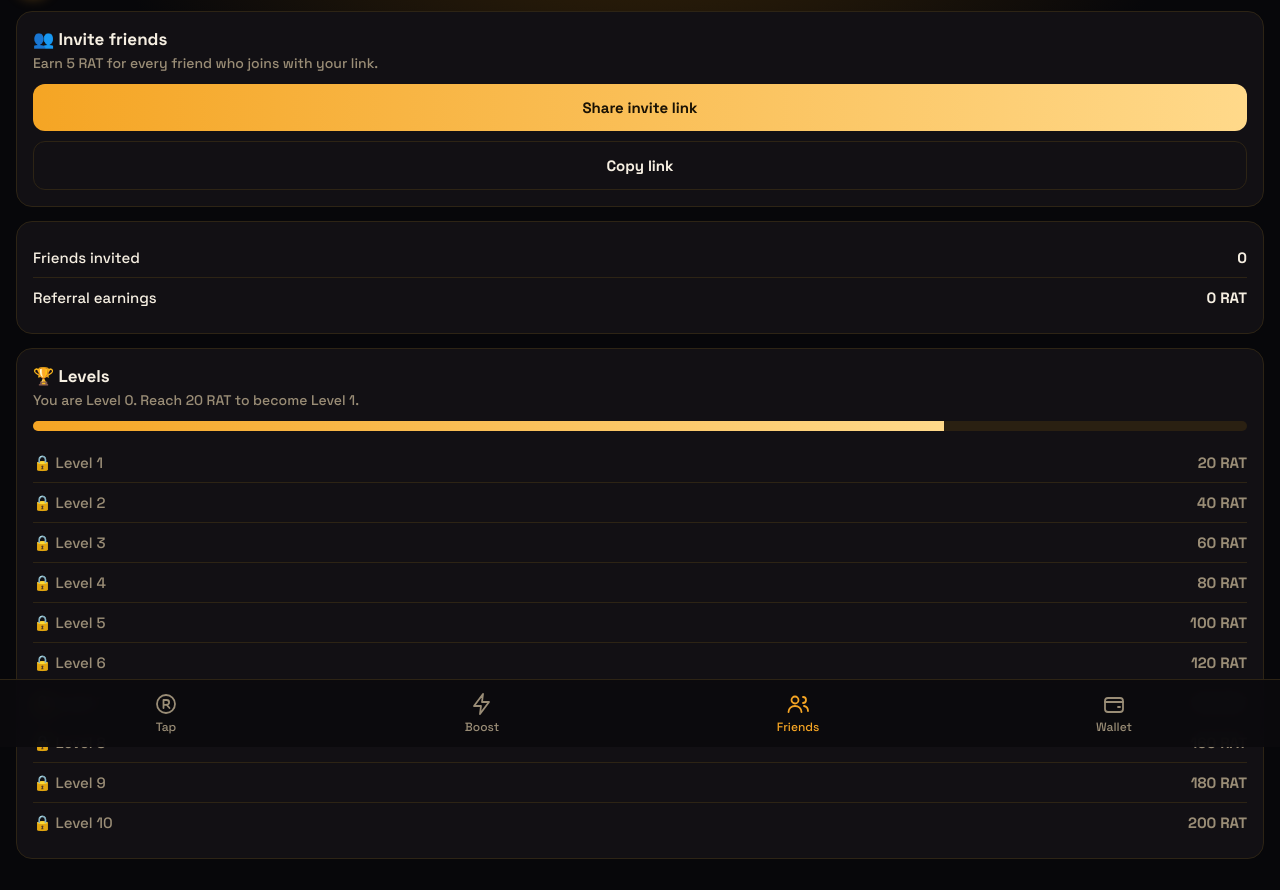
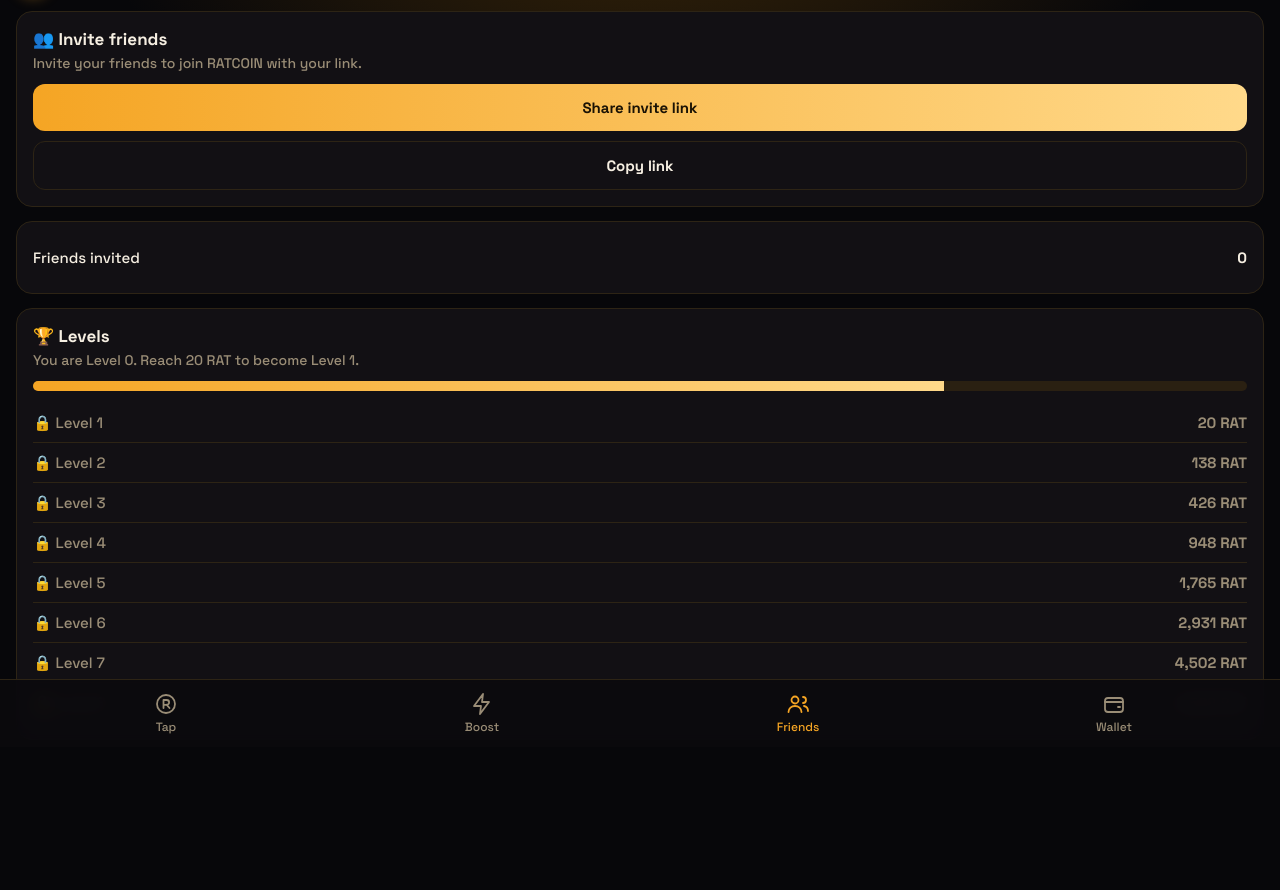
Before and after one commit to hoja67161-eng/ratcoin, a plain HTML site: page index.html in a window 1280 px wide. Both pictures are taken after a click on the button "Friends". Shown: the part 53-943 px from the top of the page. After the commit the page ends 885 px from the top, so only its background shows below. Drawn offline with Linux system fonts and the light colour scheme.

Commit message:
Update index.html

```diff
--- a/index.html
+++ b/index.html
@@ -39,6 +39,7 @@ body{margin:0;background:radial-gradient(900px 520px at 50% -8%,#3b2708 0%,trans
 .stat{display:flex;justify-content:space-between;padding:10px 0;border-bottom:1px solid var(--line);font-size:15px}.stat:last-child{border:0}
 .bar{height:10px;border-radius:99px;background:#2a2012;overflow:hidden;margin:4px 0 12px}
 .bar i{display:block;height:100%;width:0;background:linear-gradient(90deg,var(--a),var(--b));transition:width .3s}
+#rkList{max-height:320px;overflow-y:auto;position:relative;-webkit-overflow-scrolling:touch}
 .lv.done{color:var(--b)}.lv.cur{color:var(--a);font-weight:700}.lv.lock{color:var(--mut)}
 .badge{display:inline-block;margin-left:6px;font-size:12px;color:#1a1204;background:linear-gradient(90deg,var(--a),var(--b));padding:2px 8px;border-radius:99px;font-weight:700;vertical-align:middle}
 @media(prefers-reduced-motion:reduce){.float{animation:none;opacity:0}}
@@ -67,11 +68,10 @@ body{margin:0;background:radial-gradient(900px 520px at 50% -8%,#3b2708 0%,trans
 </section>
 
 <section class="tab" id="t-friends">
- <div class="card"><h3>👥 Invite friends</h3><p>Earn 5 RAT for every friend who joins with your link.</p>
+ <div class="card"><h3>👥 Invite friends</h3><p>Invite your friends to join RATCOIN with your link.</p>
   <button class="btn" id="inv">Share invite link</button>
   <button class="btn ghost" id="cp" style="margin-top:10px">Copy link</button></div>
- <div class="card"><div class="stat"><span>Friends invited</span><b id="fr">0</b></div>
-  <div class="stat"><span>Referral earnings</span><b id="fe">0 RAT</b></div></div>
+ <div class="card"><div class="stat"><span>Friends invited</span><b id="fr">0</b></div></div>
  <div class="card"><h3>🏆 Levels</h3><p id="rkInfo"></p>
   <div class="bar"><i id="rkBar"></i></div>
   <div id="rkList"></div></div>
@@ -90,23 +90,40 @@ const WALLET="UQDjtUFRElZPY4_git8O5MGq6YcYwty2CH6QfyYtKuAAh_6t";
 const BOT="RATCOINMINING_BOT";
 const UNIT=1e5, TAPS=1000, COOL=45*60*1000;
 const MT_PRICE=n=>0.30*n;          // Multitap: 0.30 TON x level number
+const MAX_MT=10;                   // Multitap max level
 const BOT_PRICE=0.50;              // Bot mining: 0.50 TON
 const BOT_DURATION=24*60*60*1000;  // 24 hours
-const RANK_STEP=20;                // every 20 RAT = +1 rank level
+
+// Rank levels: Level 1 = 20 RAT ... Level 400 = 350,000,000 RAT (smooth curve)
+const MAX_RANK=400;
+const FIRST_RANK_RAT=20;           // RAT needed for Level 1
+const TOP_RANK_RAT=350000000;      // RAT needed for Level 400
+const RANK_POW=Math.log(TOP_RANK_RAT/FIRST_RANK_RAT)/Math.log(MAX_RANK);
+const rankRat=n=>n>=MAX_RANK?TOP_RANK_RAT:n<=0?0:Math.round(FIRST_RANK_RAT*Math.pow(n,RANK_POW));
+const fmtR=n=>n.toLocaleString("en-US");
+
 const tg=window.Telegram?.WebApp; tg?.ready(); tg?.expand(); tg?.setHeaderColor?.("#07070a"); tg?.setBackgroundColor?.("#07070a");
 const uid=tg?.initDataUnsafe?.user?.id||"local", KEY="ratcoin2_"+uid;
 let S={bal:15*UNIT,mt:0,taps:0,cool:0,friends:0,bot:0,botLast:0,botAcc:0};
 try{Object.assign(S,JSON.parse(localStorage.getItem(KEY)||"{}"))}catch(e){}
 if(S.level!==undefined){S.mt=S.mt||S.level;delete S.level}   // migrate old saves
+S.mt=Math.min(S.mt,MAX_MT);
 const per=()=>1+S.mt, $=id=>document.getElementById(id), fmt=n=>(n/UNIT).toFixed(5);
-const rank=()=>Math.floor(S.bal/(RANK_STEP*UNIT));
+const rank=()=>{
+ const r=S.bal/UNIT;
+ if(r>=TOP_RANK_RAT)return MAX_RANK;
+ let n=Math.min(MAX_RANK,Math.floor(Math.pow(r/FIRST_RANK_RAT,1/RANK_POW)));
+ while(n<MAX_RANK&&r>=rankRat(n+1))n++;
+ while(n>0&&r<rankRat(n))n--;
+ return n;
+};
 const save=()=>{try{localStorage.setItem(KEY,JSON.stringify(S))}catch(e){}};
 const hms=ms=>{const s=Math.max(0,Math.ceil(ms/1000));return String(Math.floor(s/3600)).padStart(2,"0")+":"+String(Math.floor(s%3600/60)).padStart(2,"0")+":"+String(s%60).padStart(2,"0")};
 
 const icons={tap:'<circle cx="12" cy="12" r="9"/><path d="M9.5 16V8h3.2a2.4 2.4 0 0 1 0 4.8H9.5M12.8 12.8 15.5 16"/>',boost:'<path d="M13 2 4 14h7l-1 8 9-12h-7z"/>',friends:'<circle cx="9" cy="8" r="3.5"/><path d="M2.5 20c0-3.5 3-6 6.5-6s6.5 2.5 6.5 6M17 11a3 3 0 1 0 0-6M18 14c2.5.5 4 2.5 4 5"/>',wallet:'<rect x="3" y="6" width="18" height="14" rx="3"/><path d="M3 10h18M16 15h2"/>'};
 const names={tap:"Tap",boost:"Boost",friends:"Friends",wallet:"Wallet"};
 Object.keys(icons).forEach((k,i)=>{const b=document.createElement("button");b.innerHTML=`<svg viewBox="0 0 24 24">${icons[k]}</svg>${names[k]}`;if(!i)b.className="on";
- b.onclick=()=>{document.querySelectorAll(".tab").forEach(t=>t.classList.toggle("on",t.id=="t-"+k));[...$("nav").children].forEach(c=>c.classList.toggle("on",c===b))};$("nav").append(b)});
+ b.onclick=()=>{document.querySelectorAll(".tab").forEach(t=>t.classList.toggle("on",t.id=="t-"+k));[...$("nav").children].forEach(c=>c.classList.toggle("on",c===b));if(k==="friends")scrollRank()};$("nav").append(b)});
 
 // Bot mining: earns the same as one full round (1000 taps) per 45 minutes, automatically, for 24h.
 // Also catches up on time spent with the app closed.
@@ -122,16 +139,29 @@ function accrueBot(){
  if(now>=S.bot){S.bot=0;S.botLast=0;S.botAcc=0;save()}
 }
 
+let rkBuilt=-1;
+function scrollRank(){
+ const c=document.querySelector("#rkList .cur"), box=$("rkList");
+ if(c&&box.offsetParent)box.scrollTop=Math.max(0,c.offsetTop-60);
+}
 function renderRanks(){
- const r=rank(), next=(r+1)*RANK_STEP, prog=(S.bal/UNIT-r*RANK_STEP)/RANK_STEP*100;
- $("rkInfo").textContent=`You are Level ${r}. Reach ${next} RAT to become Level ${r+1}.`;
- $("rkBar").style.width=Math.min(100,Math.max(0,prog))+"%";
- const max=Math.max(10,r+3); let h="";
- for(let n=1;n<=max;n++){
-  const cls=n<r?"done":n===r?"cur":"lock", ic=n<=r?"✅":"🔒";
-  h+=`<div class="stat lv ${cls}"><span>${ic} Level ${n}${n===r?'<span class="badge">You</span>':''}</span><b>${n*RANK_STEP} RAT</b></div>`;
+ const r=rank();
+ if(r>=MAX_RANK){
+  $("rkInfo").textContent=`You reached the maximum level ${MAX_RANK} 🏆`;
+  $("rkBar").style.width="100%";
+ }else{
+  const cur=rankRat(r), next=rankRat(r+1), prog=(S.bal/UNIT-cur)/(next-cur)*100;
+  $("rkInfo").textContent=`You are Level ${r}. Reach ${fmtR(next)} RAT to become Level ${r+1}.`;
+  $("rkBar").style.width=Math.min(100,Math.max(0,prog))+"%";
  }
- if($("rkList").dataset.h!==h){$("rkList").innerHTML=h;$("rkList").dataset.h=h}
+ if(rkBuilt!==r){   // rebuild the list only when the level changes
+  let h="";
+  for(let n=1;n<=MAX_RANK;n++){
+   const cls=n<r?"done":n===r?"cur":"lock", ic=n<=r?"✅":"🔒";
+   h+=`<div class="stat lv ${cls}"><span>${ic} Level ${n}${n===r?'<span class="badge">You</span>':''}</span><b>${fmtR(rankRat(n))} RAT</b></div>`;
+  }
+  $("rkList").innerHTML=h; rkBuilt=r; scrollRank();
+ }
 }
 
 function render(){
@@ -146,15 +176,19 @@ function render(){
  $("perT").textContent="+"+fmt(per())+" per tap";
  $("rat").disabled=!!S.cool;
  if(S.cool){const s=Math.ceil(left/1000);$("cd").textContent="Next round in "+String(Math.floor(s/60)).padStart(2,"0")+":"+String(s%60).padStart(2,"0")}else $("cd").textContent="";
- // Boost
- $("mtInfo").textContent=`Level ${S.mt+1} costs ${MT_PRICE(S.mt+1).toFixed(2)} TON and raises your reward to ${fmt(TAPS*(S.mt+2))} RAT per round.`;
+ // Multitap
+ const mtMax=S.mt>=MAX_MT;
+ $("mtInfo").textContent=mtMax?`Maximum level reached (${MAX_MT}/${MAX_MT}).`:`Level ${S.mt+1} of ${MAX_MT} costs ${MT_PRICE(S.mt+1).toFixed(2)} TON and raises your reward to ${fmt(TAPS*(S.mt+2))} RAT per round.`;
+ $("buyMt").disabled=mtMax;
+ $("buyMt").textContent=mtMax?"Max level ✅":"Buy Multitap · "+MT_PRICE(S.mt+1).toFixed(2)+" TON";
+ // Bot
  const botOn=S.bot>Date.now();
  $("botInfo").textContent=botOn?`Bot is mining for you. Time left: ${hms(S.bot-Date.now())}`:`A bot mines for you automatically for 24 hours, even when the app is closed. Cost: ${BOT_PRICE.toFixed(2)} TON.`;
  $("buyBot").disabled=botOn; $("buyBot").textContent=botOn?"Bot is active ⛏️":"Buy Bot mining · "+BOT_PRICE.toFixed(2)+" TON";
- $("buyMt").textContent="Buy Multitap · "+MT_PRICE(S.mt+1).toFixed(2)+" TON";
- $("sCap").textContent=fmt(TAPS*per())+" RAT"; $("sMt").textContent=S.mt; $("sCost").textContent=MT_PRICE(S.mt+1).toFixed(2)+" TON";
+ $("sCap").textContent=fmt(TAPS*per())+" RAT"; $("sMt").textContent=S.mt+"/"+MAX_MT;
+ $("sCost").textContent=mtMax?"—":MT_PRICE(S.mt+1).toFixed(2)+" TON";
  $("sBot").textContent=botOn?hms(S.bot-Date.now()):"Inactive";
- $("fr").textContent=S.friends; $("fe").textContent=(S.friends*5)+" RAT";
+ $("fr").textContent=S.friends;
  renderRanks();
 }
 $("rat").onclick=e=>{
@@ -182,6 +216,7 @@ async function pay(ton,onOk){
  }catch(e){tg?.showAlert?.("Payment failed: "+(e?.message||e))}
 }
 $("buyMt").onclick=()=>{
+ if(S.mt>=MAX_MT)return;
  const n=S.mt+1;
  pay(MT_PRICE(n),()=>{S.mt=n;S.taps=0;S.cool=0;tg?.showAlert?.("Multitap level "+n+" unlocked!")});
 };
```
